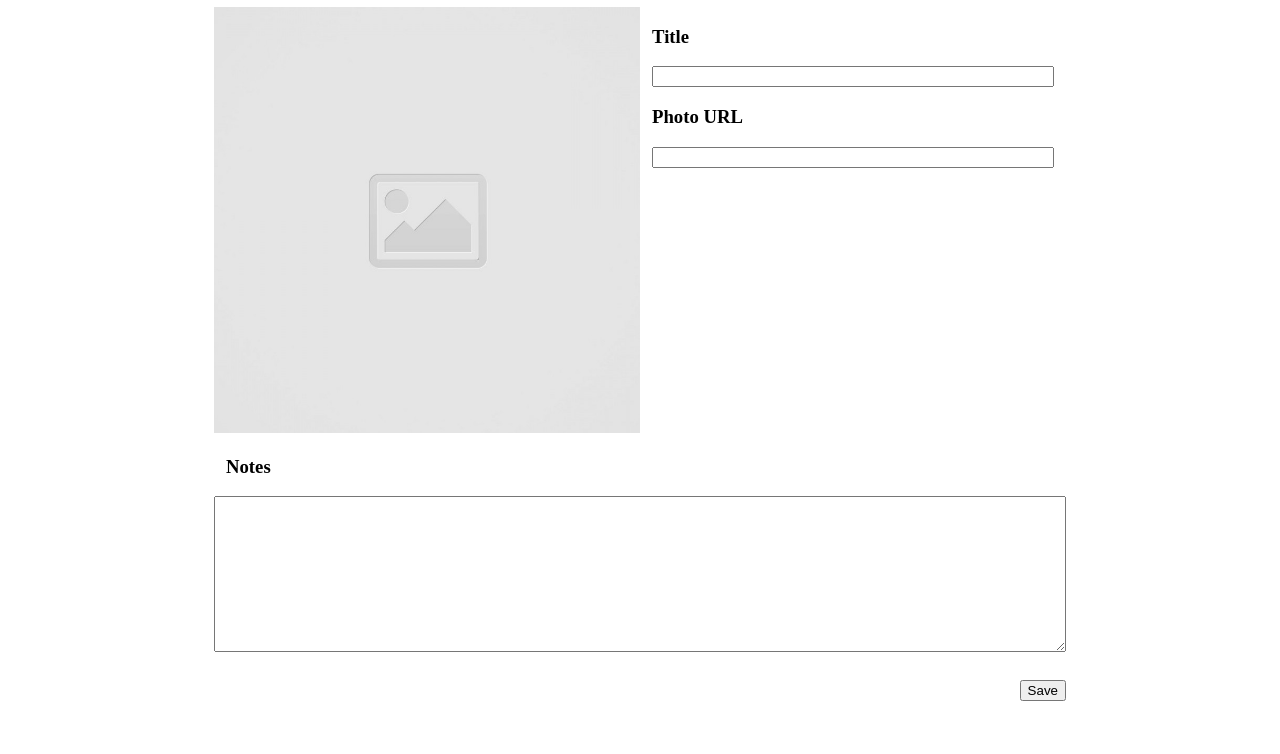
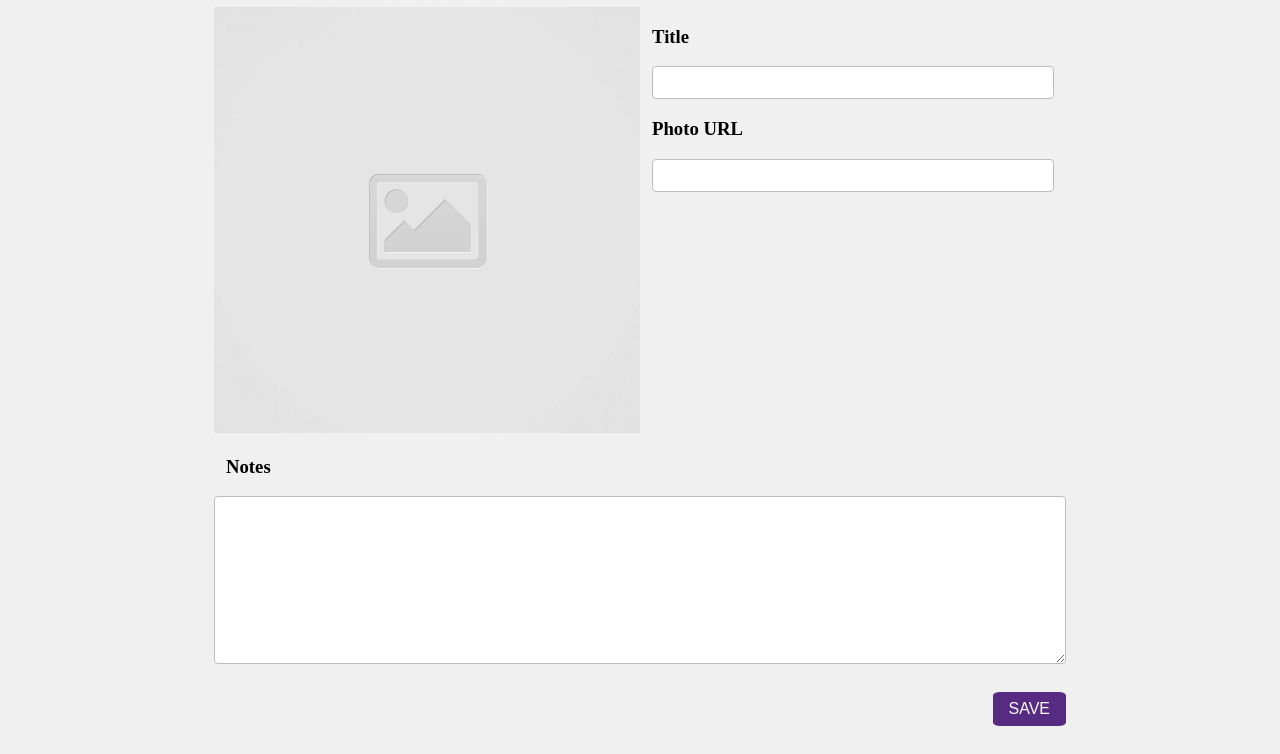
Before and after one commit to JihengNie/code-journal, a website: page index.html in a window 1280 px wide. Shown: the part 137-891 px from the top of the page. Before the commit the page ends 866 px from the top, so only its background shows below. Drawn offline with Linux system fonts and the light colour scheme.

Commit message:
Added border coloring to input boxes

```diff
--- a/css/styles.css
+++ b/css/styles.css
@@ -7,6 +7,10 @@ textarea {
 img {
   object-fit: fill;
   padding: 0;
+}
+
+html {
+  background-color: #f0f0f0;
 }
 
 .remove-padding {
@@ -25,8 +29,31 @@ button {
   margin: 1.75rem 0;
   margin-left: auto;
   margin-right: 0;
+  background-color: #562b81;
+  color: white;
+  padding: 0.5rem 1rem;
+  font-size: 1rem;
+  border-radius: 10%;
+  border: 0;
+  cursor: pointer;
+  transition: background-color 0.15s ease;
 }
 
 .text-padding-adjust {
   padding: 0.5rem;
+  border-radius: 0.25rem;
+  border: 1px solid #bcbcbc;
 }
+
+button:hover {
+  background-color: rgb(128 52 205);
+}
+
+button:focus {
+  outline: none;
+}
+
+.text-padding-adjust:focus {
+  outline: none;
+  border: solid #562b81;
+}
--- a/index.html
+++ b/index.html
@@ -35,15 +35,15 @@
         </div>
         <div class="column-half">
           <h3>Title</h3>
-          <input class="text-padding-adjus">
+          <input class="text-padding-adjust">
           <h3>Photo URL</h3>
-          <input class="text-padding-adjus">
+          <input class="text-padding-adjust">
         </div>
       </div>
       <div class="row">
         <h3 class="column-full"> Notes </h3>
-        <textarea class="text-padding-adjus" rows="10"></textarea>
-        <button> Save </button>
+        <textarea class="text-padding-adjust" rows="10"></textarea>
+        <button> SAVE </button>
       </div>
     </div>
     <script src="js/data.js"></script>
```
